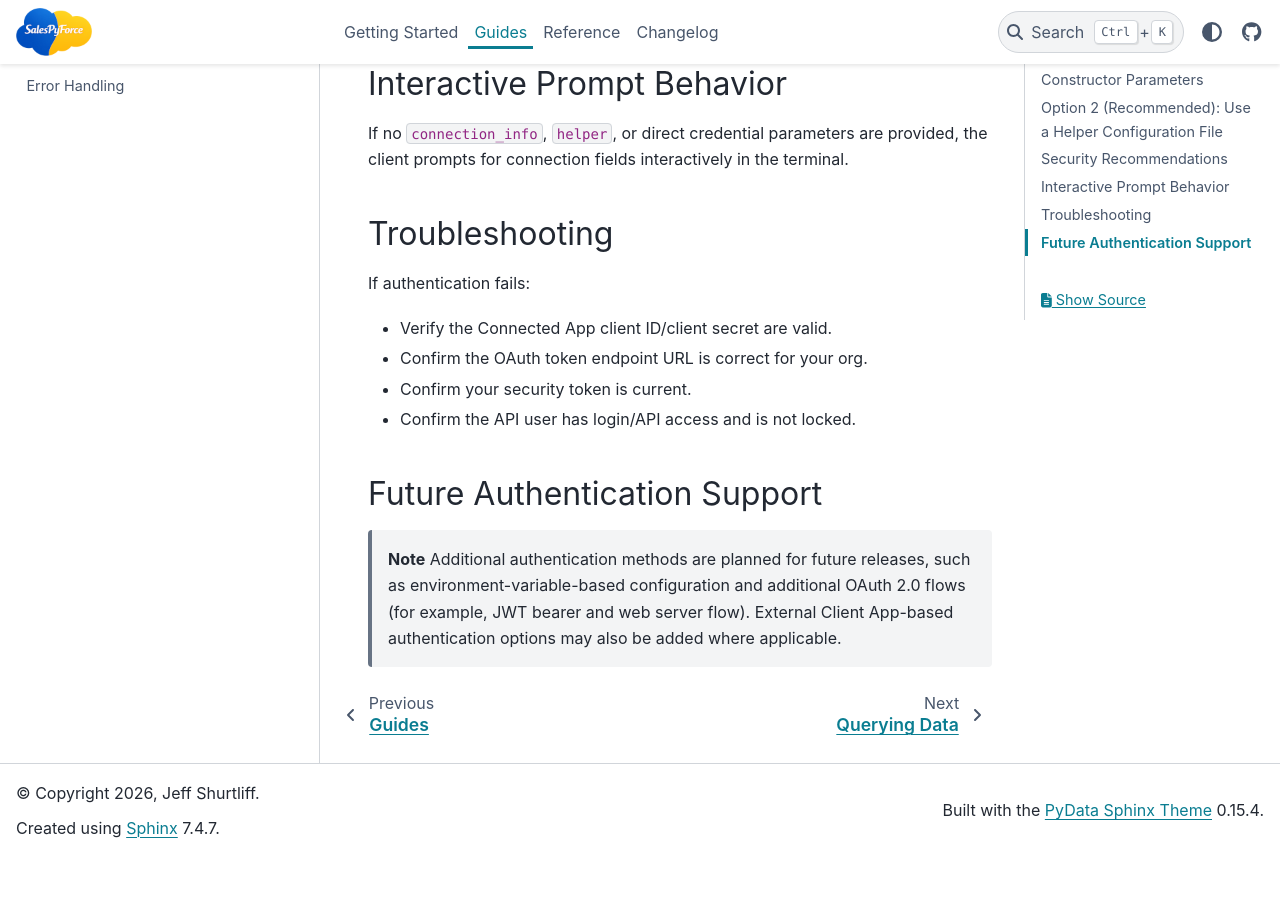
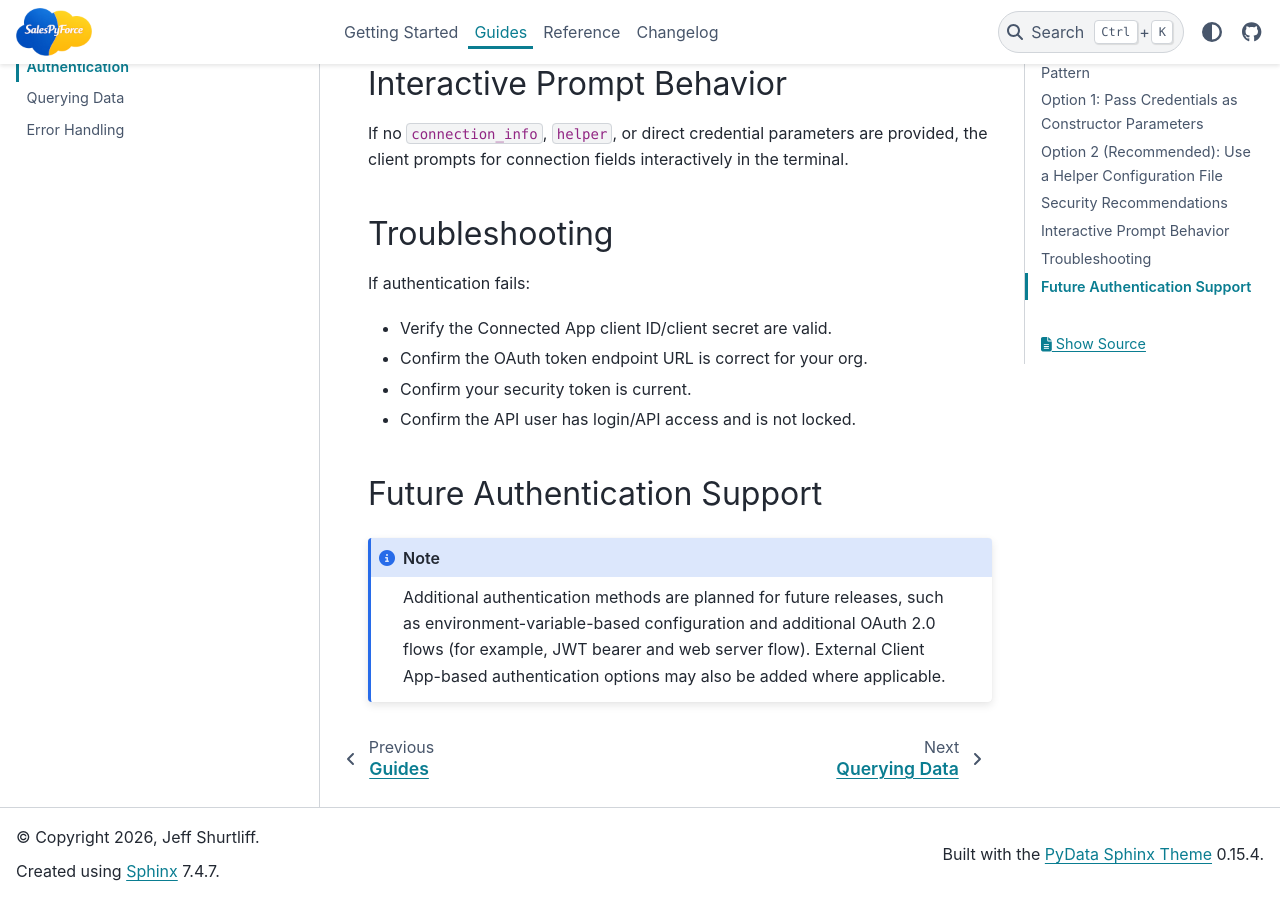
Before and after one commit to jeffshurtliff/salespyforce, a Sphinx documentation site: the page built from docs/guides/authentication.md, in a window 1280 px wide and 900 px high, scrolled down 2491 px. Built offline with Sphinx 7.4.7 and the PyData theme 0.15.4, drawn with Linux system fonts in a browser that asks for light colours; before the commit the page ends 3348 px from its top, so only the background shows below that.

```diff
--- a/docs/guides/authentication.md
+++ b/docs/guides/authentication.md
@@ -113,8 +113,9 @@ If authentication fails:
 
 ## Future Authentication Support
 
-> **Note**
-> Additional authentication methods are planned for future releases, such as
-> environment-variable-based configuration and additional OAuth 2.0 flows
-> (for example, JWT bearer and web server flow). External Client App-based
-> authentication options may also be added where applicable.
+:::{note}
+Additional authentication methods are planned for future releases, such as
+environment-variable-based configuration and additional OAuth 2.0 flows
+(for example, JWT bearer and web server flow). External Client App-based
+authentication options may also be added where applicable.
+:::
```
